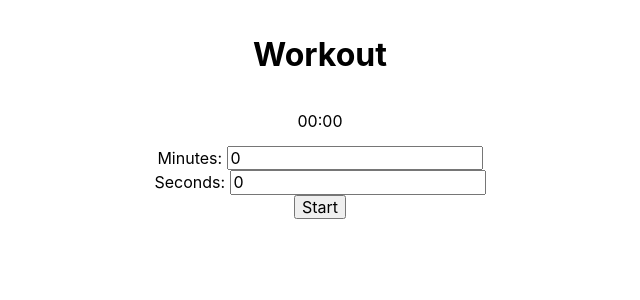
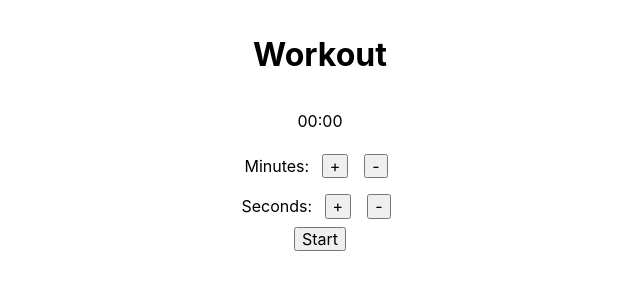
Before and after one commit to j23saw/workout, a React (Create React App) app: page / in a window 1280 px wide. Shown: the top 300 px of the page, without its empty margins (320-960 px from the left). Built offline with nearby package versions, Linux system fonts and the light colour scheme.

Commit message:
improved timer

```diff
--- a/src/App.js
+++ b/src/App.js
@@ -8,8 +8,10 @@ class App extends Component {
             seconds: 0
         }
 
-        this.handleChangeMins = this.handleChangeMins.bind(this);
-        this.handleChangeSecs = this.handleChangeSecs.bind(this);
+        this.incrementMins = this.incrementMins.bind(this);
+        this.decrementMins = this.decrementMins.bind(this);
+        this.incrementSecs = this.incrementSecs.bind(this);
+        this.decrementSecs = this.decrementSecs.bind(this);
         this.handleSubmit = this.handleSubmit.bind(this);
     }
 
@@ -18,16 +20,31 @@ class App extends Component {
         event.preventDefault();
     }
 
-    handleChangeMins(event) {
-        this.setState({ minutes: event.target.value });
+    incrementMins() {
+        this.setState({
+             minutes: this.state.minutes + 1
+            });
     }
 
-    handleChangeSecs(event) {
-        this.setState({ seconds: event.target.value });
+    decrementMins() {
+        this.setState({
+            minutes: this.state.minutes - 1
+        });
+    }
+
+    incrementSecs() {
+        this.setState({
+             seconds: this.state.seconds + 1
+            });
+    }
+
+    decrementSecs() {
+        this.setState({
+            seconds: this.state.seconds - 1
+        });
     }
 
     render() {
-
         let padSecs = String(this.state.seconds).padStart(2, '0');
         let padMins = String(this.state.minutes).padStart(2, '0');
 
@@ -40,10 +57,12 @@ class App extends Component {
 
                 <form onSubmit={this.handleSubmit}>
                     <label>Minutes: </label>
-                    <input type='number' value={this.state.minutes} onChange = {this.handleChangeMins}/>
+                    <input className= 'ma2' type='button' value = '+' onClick = {this.incrementMins}/>
+                    <input className= 'ma2' type='button' value = '-' onClick = {this.decrementMins}/>
                     <br />
                     <label> Seconds: </label>
-                    <input type='number' value={this.state.seconds} onChange = {this.handleChangeSecs} />
+                    <input className= 'ma2'type='button' value = '+' onClick = {this.incrementSecs}/>
+                    <input className= 'ma2'type='button' value = '-' onClick = {this.decrementSecs}/>
                     <br />
                     <input type='submit' value='Start' />
                 </form>
```
